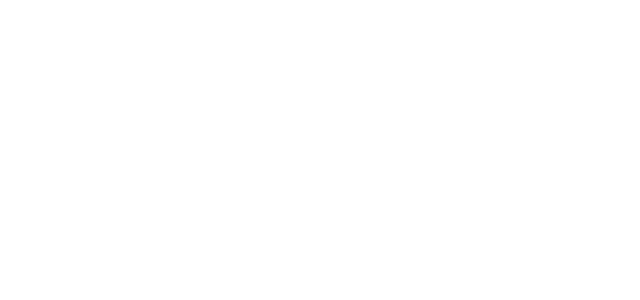
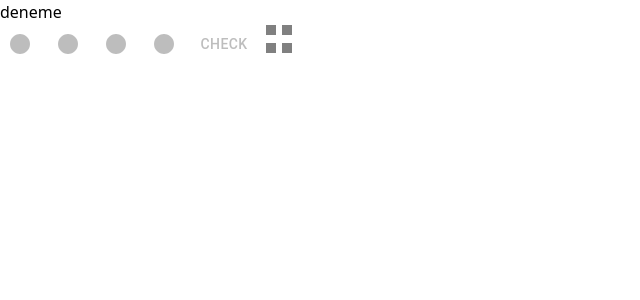
Before and after one commit to emerymastering/quadrangle-group-project, a React (Create React App) app: page /Edip in a window 1280 px wide. Before the commit this address had no page. Shown: the top 300 px of the page, without its empty margins (0-640 px from the left). Built offline with nearby package versions, Linux system fonts and the light colour scheme.

Commit message:
RoundComponent designed and implemented

```diff
--- a/package.json
+++ b/package.json
@@ -3,6 +3,10 @@
   "version": "0.1.0",
   "private": true,
   "dependencies": {
+    "@emotion/react": "^11.10.5",
+    "@emotion/styled": "^11.10.5",
+    "@mui/icons-material": "^5.10.9",
+    "@mui/material": "^5.10.13",
     "@testing-library/jest-dom": "^5.16.5",
     "@testing-library/react": "^13.4.0",
     "@testing-library/user-event": "^13.5.0",
--- a/src/App.js
+++ b/src/App.js
@@ -11,7 +11,7 @@
     <div>
       <Routes>
         <Route path="/" element={<Homepage />} />
-        <Route path="/" element={<Edip />} />
+        <Route path="/Edip" element={<Edip />} />
         <Route path="/" element={<Elys />} />
         <Route path="/" element={<Denis />} />
         <Route path="/" element={<Chathu />} />
--- /dev/null
+++ b/src/components/RoundComponent.js
@@ -0,0 +1,142 @@
+import Stack from "@mui/material/Stack";
+import { IconButton, Button, Box } from "@mui/material";
+
+import Circle from "@mui/icons-material/Circle";
+import { useState } from "react";
+
+export const RoundComponent = (props) => {
+  //const { code } = props;
+  const code = props.code;
+  const turn = props.turn;
+  const colors = ["green", "red", "blue", "purple", "orange"];
+  const [pinArray, setPinArray] = useState(["grey", "grey", "grey", "grey"]);
+  const [clueArray, setClueArray] = useState(["grey", "grey", "grey", "grey"]);
+
+  const checkCode = () => {
+    let rightPlace = 0;
+    let wrongPlace = 0;
+    const checkCode = [...code];
+    const checkPin = [...pinArray];
+    let i = 0;
+    while (i < checkCode.length) {
+      if (checkCode[i] === checkPin[i]) {
+        rightPlace++;
+        checkCode.splice(i, 1);
+        checkPin.splice(i, 1);
+        i = 0;
+      } else {
+        i++;
+      }
+    }
+    if (rightPlace === 4) {
+      setClues(rightPlace, wrongPlace);
+      return true;
+    } else {
+      let k = 0;
+      while (k < checkCode.length) {
+        if (checkPin.indexOf(checkCode[k]) >= 0) {
+          wrongPlace++;
+          const index = checkPin.indexOf(checkCode[k]);
+          checkCode.splice(k, 1);
+          checkPin.splice(index, 1);
+
+          k = 0;
+        } else {
+          k++;
+        }
+      }
+
+      setClues(rightPlace, wrongPlace);
+      return false;
+    }
+  };
+  const setClues = (rightPlace, wrongPlace) => {
+    const totalCount = rightPlace + wrongPlace;
+    const checkClue = [...clueArray];
+    let i = 0;
+    while (i < totalCount) {
+      checkClue.pop();
+      i++;
+    }
+    let z = 0;
+    while (z < rightPlace) {
+      checkClue.push("green");
+      z++;
+    }
+    let y = 0;
+    while (y < wrongPlace) {
+      checkClue.push("yellow");
+      y++;
+    }
+    setClueArray([...checkClue]);
+  };
+
+  const changeColor = (pinIndex) => {
+    console.log(pinIndex);
+    if (pinArray[pinIndex] === "grey" || pinArray[pinIndex] === "orange") {
+      pinArray[pinIndex] = colors[0];
+
+      setPinArray([...pinArray]);
+    } else {
+      const index = colors.indexOf(pinArray[pinIndex]);
+      pinArray[pinIndex] = colors[index + 1];
+      setPinArray([...pinArray]);
+    }
+  };
+
+  return (
+    <Stack disabled={true} direction="row" spacing={1}>
+      <Stack direction="row" spacing={1}>
+        {pinArray.map((item, index) => {
+          return (
+            <IconButton
+              disabled={!turn}
+              key={index}
+              onClick={() => {
+                changeColor(index);
+              }}
+              sx={{ color: pinArray[index] }}
+            >
+              <Circle />
+            </IconButton>
+          );
+        })}
+      </Stack>
+      <Button
+        disabled={!turn}
+        onClick={() => {
+          props.didWin(checkCode());
+        }}
+      >
+        Check
+      </Button>
+      <Stack>
+        <div
+          style={{
+            display: "flex",
+            flexWrap: "wrap",
+            justifyContent: "space-evenly",
+            alignItems: "center",
+            gap: "5px",
+            alignContent: "space-around",
+            width: "30px",
+            height: "30px",
+          }}
+        >
+          {clueArray.map((box, index) => {
+            return (
+              <Box
+                key={index}
+                sx={{
+                  width: 10,
+                  height: 10,
+                  backgroundColor: box,
+                }}
+              />
+            );
+          })}
+        </div>
+      </Stack>
+    </Stack>
+  );
+};
--- /dev/null
+++ b/src/components/index.js
@@ -0,0 +1 @@
+export * from "./RoundComponent";
--- a/src/pages/Edip.js
+++ b/src/pages/Edip.js
@@ -1,3 +1,9 @@
+import { RoundComponent } from "../components";
 export const Edip = () => {
-  return;
+  return (
+    <div>
+      deneme
+      <RoundComponent />
+    </div>
+  );
 };
```
Also changed, not shown: 1 other file (tests, documents, lock files or other folders).
